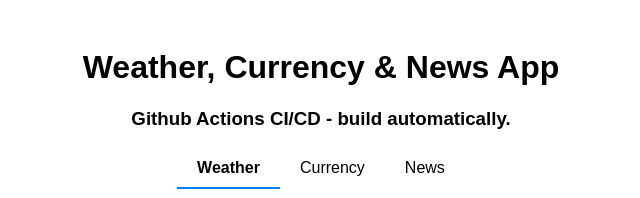
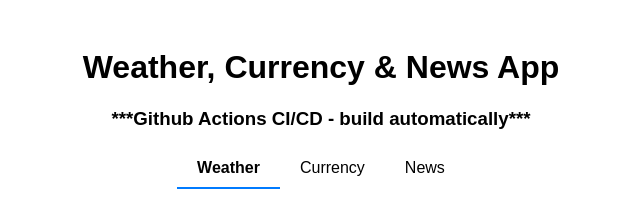
Before and after one commit to phongnq2712/phongnq2712.github.io, a Vue app: page / in a window 1280 px wide. Shown: the top 198 px of the page, without its empty margins (319-959 px from the left). Built offline with nearby package versions, Linux system fonts and the light colour scheme; no server answers.

Commit message:
added description

```diff
--- a/src/App.vue
+++ b/src/App.vue
@@ -1,7 +1,7 @@
 <template>
   <div>
     <h1>Weather, Currency & News App</h1>
-    <h3>Github Actions CI/CD - build automatically.</h3>
+    <h3>***Github Actions CI/CD - build automatically***</h3>
     <div class="tabs">
       <div :class="['tab', currentTab === 'weather' && 'active']" @click="currentTab = 'weather'">Weather</div>
       <div :class="['tab', currentTab === 'currency' && 'active']" @click="currentTab = 'currency'">Currency</div>
```
